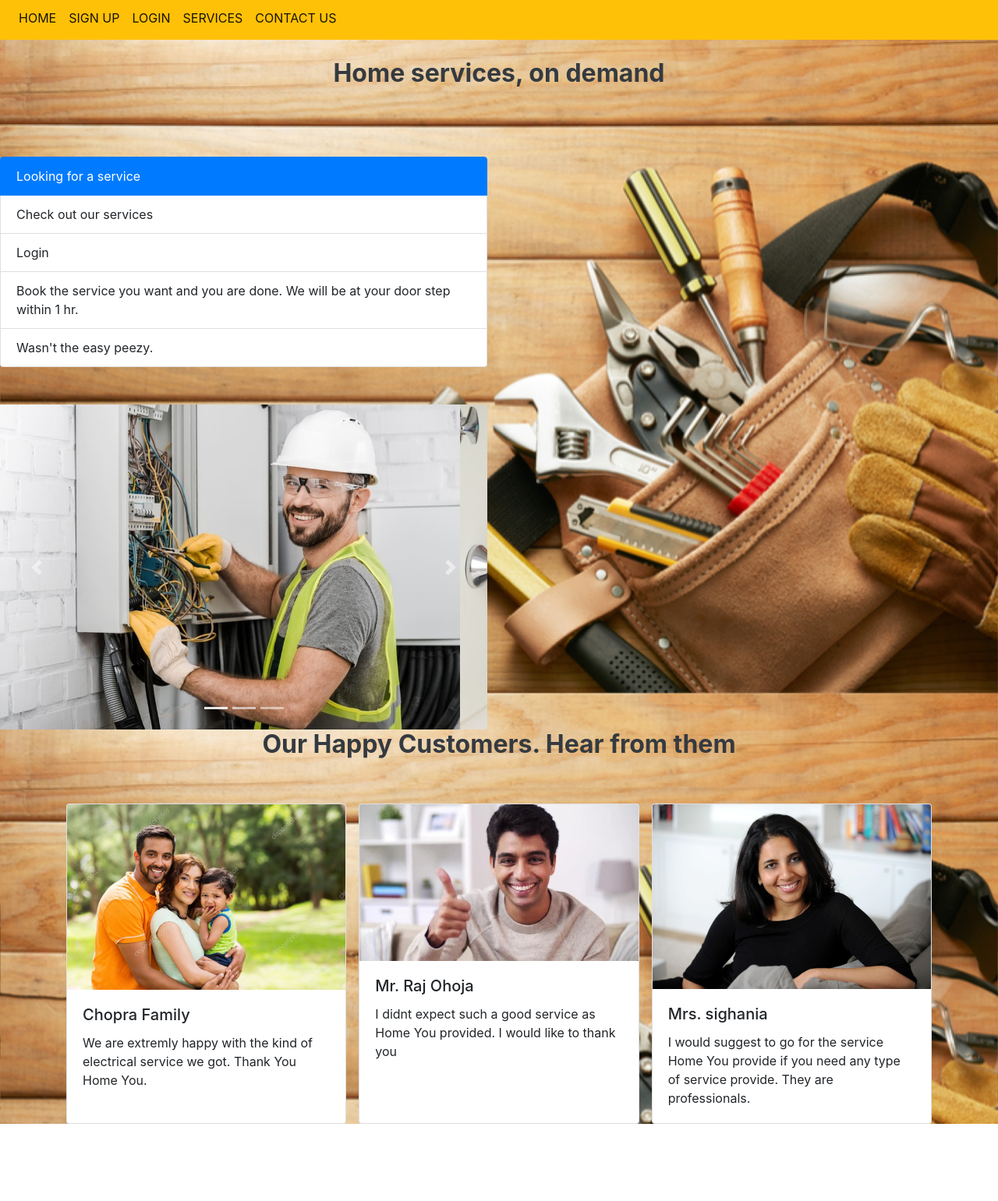
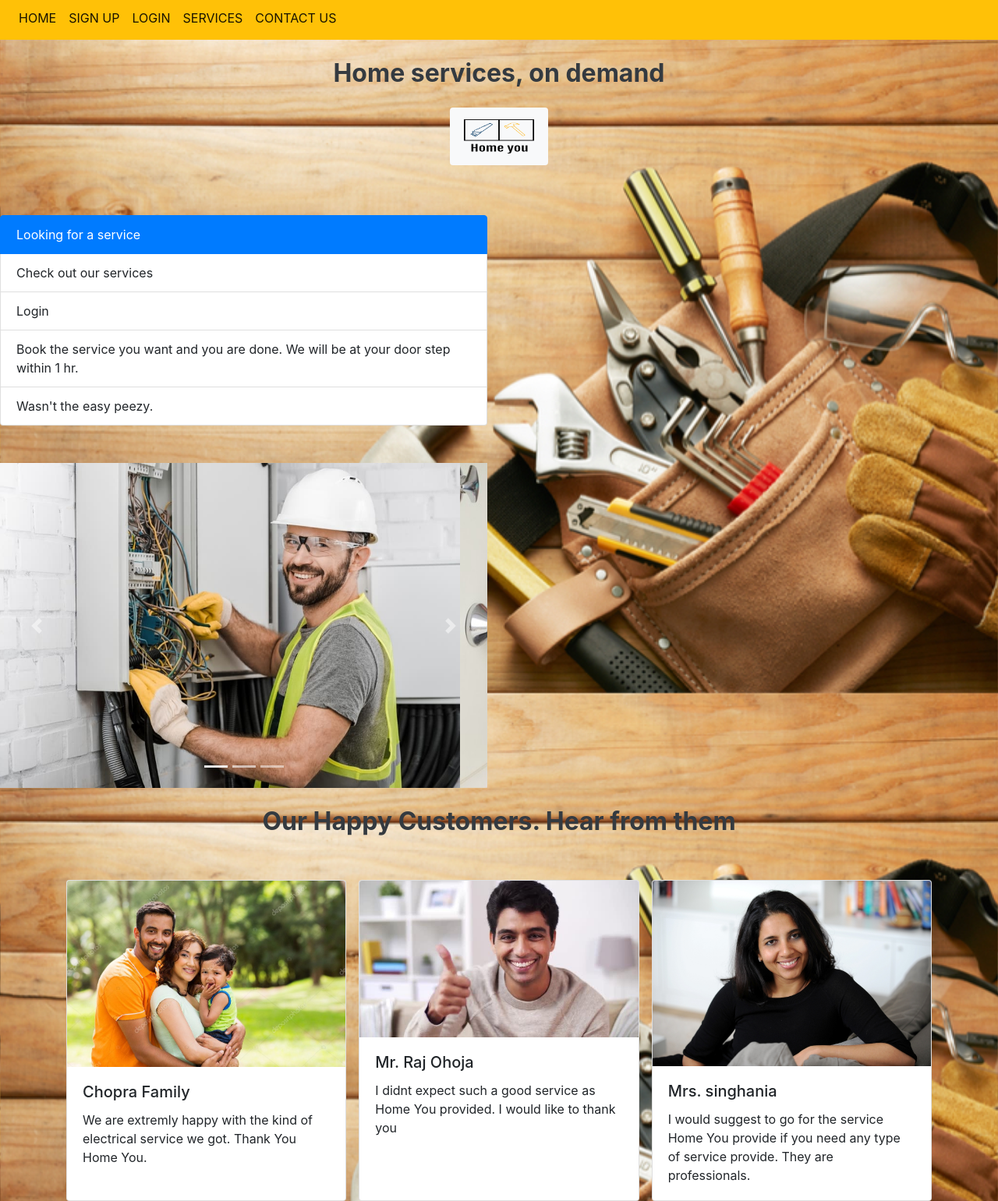
Before and after one commit to ahsanhyder625/Project-Sprint-4, a plain HTML site: page index.html in a window 1280 px wide. Shown: the part 5-1546 px from the top of the page at 78% size. Before the commit the page ends 1447 px from the top, so only its background shows below. Drawn offline with nearby package versions, Linux system fonts and the light colour scheme.

Commit message:
final commit

```diff
--- a/index.html
+++ b/index.html
@@ -43,7 +43,8 @@
         <div class="row text-dark display-4 text-center">
             <div class="col">
                 <h2 class="h1-responsive font-weight-bold text-center my-4">Home services, on demand</h2>
-
+                <span class="btn bg-light"><img src="resources/homelogo.png.png"
+                    style="width:100px;height:60px"/></span>
             </div>
         </div>
         <div class="row text-dark display-4 text-center">
@@ -83,7 +84,7 @@
 
         <div class="row">
             <div class="col mt-5">
-                <div id="carouselExampleIndicators" class="carousel slide" data-ride="carousel">
+                <div id="carouselExampleIndicators" class="carousel slide w-100" data-ride="carousel">
                     <ol class="carousel-indicators">
                       <li data-target="#carouselExampleIndicators" data-slide-to="0" class="active"></li>
                       <li data-target="#carouselExampleIndicators" data-slide-to="1"></li>
@@ -124,7 +125,7 @@
         </div>
         <div class="row text-dark display-4 text-center">
             <div class="col">
-                <h2 class="h1-responsive font-weight-bold text-center  text-infomy-4">Our Happy Customers. Hear from them</h2>
+                <h2 class="h1-responsive font-weight-bold text-center mt-4 text-infomy-4">Our Happy Customers. Hear from them</h2>
 
             </div>
         </div>
@@ -149,7 +150,7 @@
                         <div class="card ml-2">
                           <img class="card-img-top" src="resources/customer1.png" alt="Card image cap">
                           <div class="card-body">
-                            <h5 class="card-title">Mrs. sighania</h5>
+                            <h5 class="card-title">Mrs. singhania</h5>
                             <p class="card-text">I would suggest to go for the service Home You provide if you need any type of service provide. They are professionals. </p>
                           </div>
                         </div>
```
Also changed, not shown: resources/homelogo.png.png (added).
